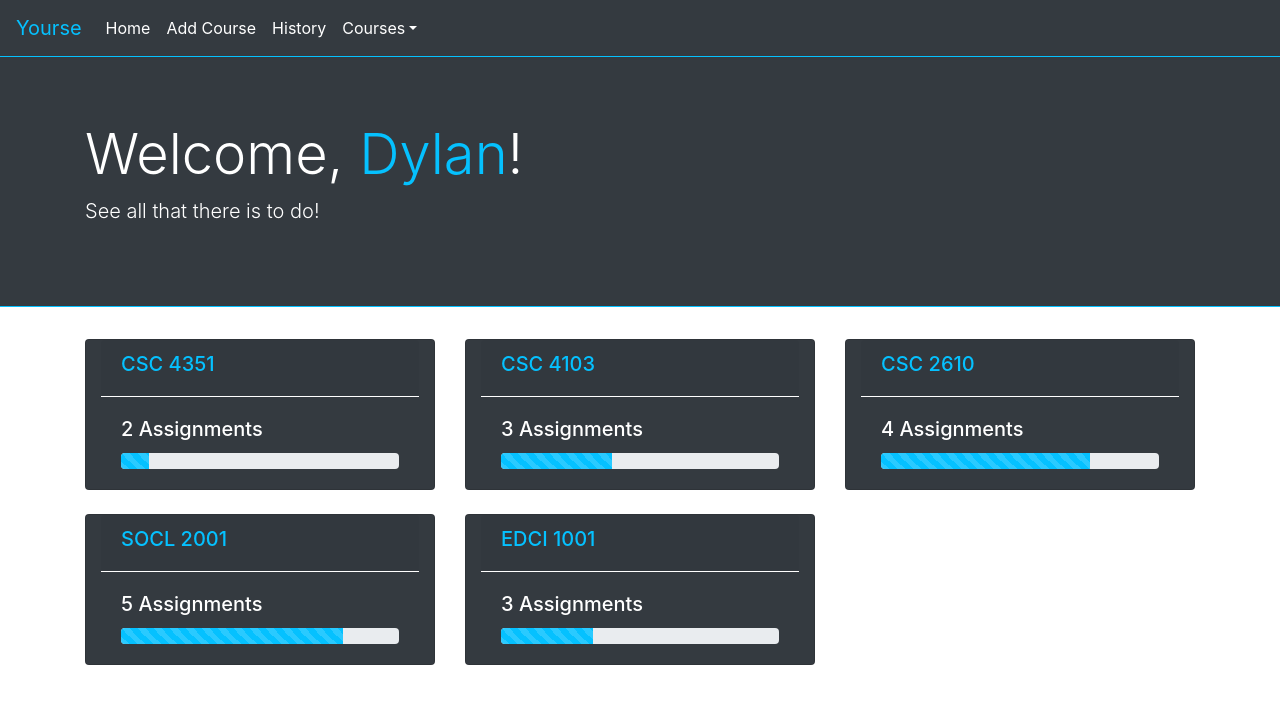
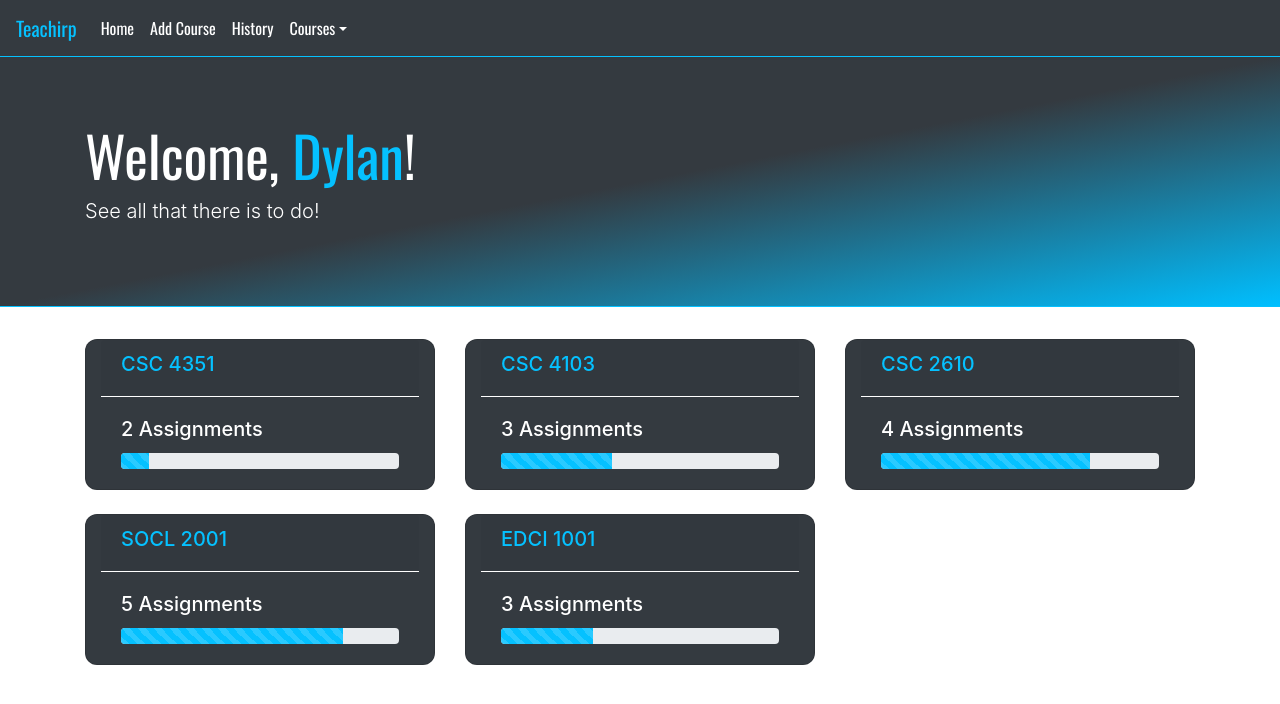
Before and after one commit to DylanDubois/Teachirp, a React (Create React App) app: page / in a window 1280 px wide. Shown: the top 704 px of the page. Built offline with nearby package versions, Linux system fonts and the light colour scheme.

Commit message:
Assignment tile tweaks

```diff
--- a/src/App.scss
+++ b/src/App.scss
@@ -32,3 +32,7 @@
     transform: rotate(360deg);
   }
 }
+
+.card {
+  border-radius: 0.75rem !important;
+}
--- a/src/components/AssignmentTile/AssignmentTile.jsx
+++ b/src/components/AssignmentTile/AssignmentTile.jsx
@@ -21,7 +21,7 @@ class AssignmentTile extends Component {
     return (
       <div className="col-md-4 col-sm-12 mb-4">
         <div className="card bg-dark col-12 course">
-          <div className="card-header text-primary border-bottom border-white">
+          <div className="card-header text-primary border-bottom border-white header">
             <h5>{this.state.name}</h5>
           </div>
           <div className="card-body">
--- a/src/components/CourseInfo/CourseInfo.jsx
+++ b/src/components/CourseInfo/CourseInfo.jsx
@@ -9,7 +9,9 @@ const courseInfo = props => {
     <div className="col-md-3 col-sm-12 bg-dark pt-5 text-center pt-sm-0">
       {course && (
         <Aux>
-          <h1 className="text-primary display-4 mt-5">{course.courseName}</h1>
+          <h1 className="text-primary display-4 mt-5 header">
+            {course.courseName}
+          </h1>
           <ProgressBarRound progress={course.progress} />
           <button type="button" className="btn btn-outline-primary mt-5">
             Add Assignment
--- a/src/components/CourseTile/CourseTile.scss
+++ b/src/components/CourseTile/CourseTile.scss
@@ -2,3 +2,7 @@
   box-shadow: 8px 10px rgba(5, 193, 255, 0.5);
   transition: 0.2s ease-in;
 }
+
+.course {
+  border-radius: 32px;
+}
--- a/src/components/NavBar/NavBar.jsx
+++ b/src/components/NavBar/NavBar.jsx
@@ -4,9 +4,9 @@ import { Link } from "react-router-dom";
 
 const navBar = () => {
   return (
-    <nav className="navbar navbar-expand-lg navbar-dark bg-dark border-bottom border-primary">
+    <nav className="navbar navbar-expand-lg navbar-dark bg-dark border-bottom border-primary header">
       <Link className="navbar-brand text-primary" to="/">
-        Yourse
+        Teachirp
       </Link>
       <button
         className="navbar-toggler"
--- a/src/containers/AssignmentsContainer/AssignmentsContainer.jsx
+++ b/src/containers/AssignmentsContainer/AssignmentsContainer.jsx
@@ -38,9 +38,9 @@ class AssignmentsContainer extends Component {
     return (
       <div className="col-md-9 col-sm-12 p-0">
         <div className="container-fluid">
-          <div className="row bg-dark mb-3">
+          <div className="row gradient mb-3">
             <h1 className="display-4 text-primary pt-5 pb-5 header">
-              Your Assignments
+              Assignments
             </h1>
           </div>
           <div className="row">{assignments}</div>
--- a/src/pages/Home.jsx
+++ b/src/pages/Home.jsx
@@ -15,9 +15,9 @@ class Home extends Component {
   render() {
     return (
       <Aux>
-        <div className="jumbotron jumbotron-fluid bg-dark text-white border-bottom border-primary">
+        <div className="jumbotron gradient jumbotron-fluid bg-dark text-white border-bottom border-primary">
           <div className="container">
-            <h1 className="display-4">
+            <h1 className="display-4 header">
               Welcome,{" "}
               <span className="text-primary">{this.state.user.name}</span>!
             </h1>
--- a/src/pages/Home.scss
+++ b/src/pages/Home.scss
@@ -1,8 +1,8 @@
-.jumbotron {
+.gradient {
   background-image: linear-gradient(
-    to right,
+    to bottom right,
     #343a40,
     #343a40,
-    theme-color("primary")
+    deepskyblue
   ) !important;
 }
--- a/src/variables.scss
+++ b/src/variables.scss
@@ -3,9 +3,17 @@
 //   "primary": #ff00d8
 // );
 
+@import url("http://fonts.googleapis.com/css?family=Oswald");
+
 $theme-colors: (
   "primary": #05c1ff
 );
 
+$primary-font: "Oswald", cursive !important;
+
+.header {
+  font-family: $primary-font;
+}
+
 /* import bootstrap to set changes */
 @import "~bootstrap/scss/bootstrap";
```
